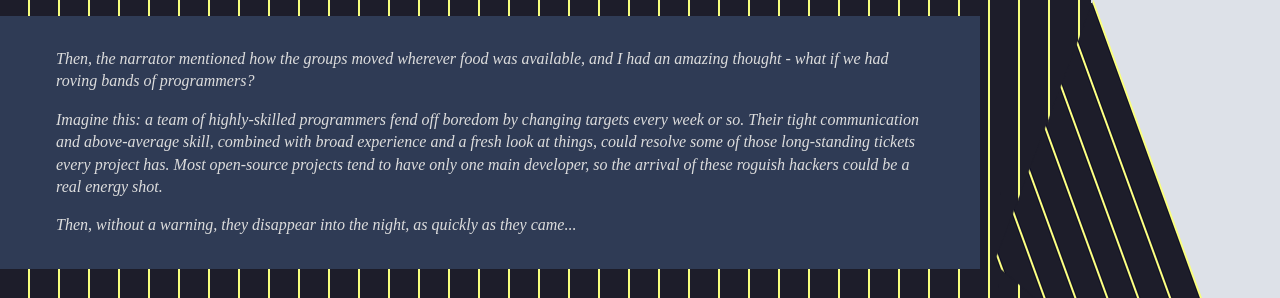
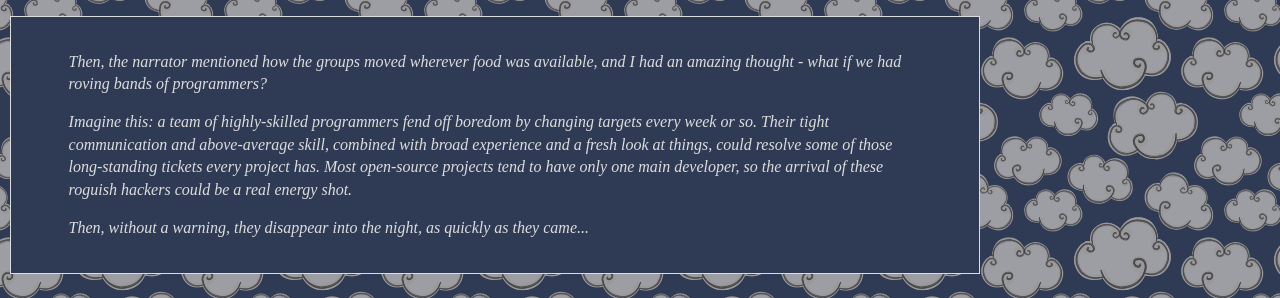
Before and after one commit to xiongchiamiov/bop, a plain HTML site: page index.html in a window 1280 px wide. Shown: the top 298 px of the page. Drawn offline with Linux system fonts and the light colour scheme; a script that the page names is missing.

Commit message:
Stop the eye melting.

```diff
--- a/index.html
+++ b/index.html
@@ -6,24 +6,23 @@
 	<title>Band of Programmers</title>
 	<style type="text/css">
 		body {
-			background-image: url('pinstripe.png');
+			background-image: url('color4.png');
 			line-height: 1.4;
 			margin: 0;
 			padding: 0;
 		}
 		div#wrapper {
 			padding: 1em 300px 1em 0;
-			background-image: url('suit.png');
-			background-position: right top;
-			background-repeat: no-repeat;
 			min-height: 700px;
 		}
 		#wrapper div {
-			color: #ddd;
-			background-color: #2f3b55;
+			background-color: #2F3B55;
+			border: 1px solid #DDDDDD;
+			color: #DDDDDD;
 			font-family: serif;
 			margin-bottom: 2em;
-			padding: 1em;
+			margin-left: 10px;
+			padding: 1.1em;
 		}
 		a, a:visited {
 			color: #ddd;
```
Also changed, not shown: color4.png (added), pinstripe.png (deleted), suit.png (deleted), 1 other file.
